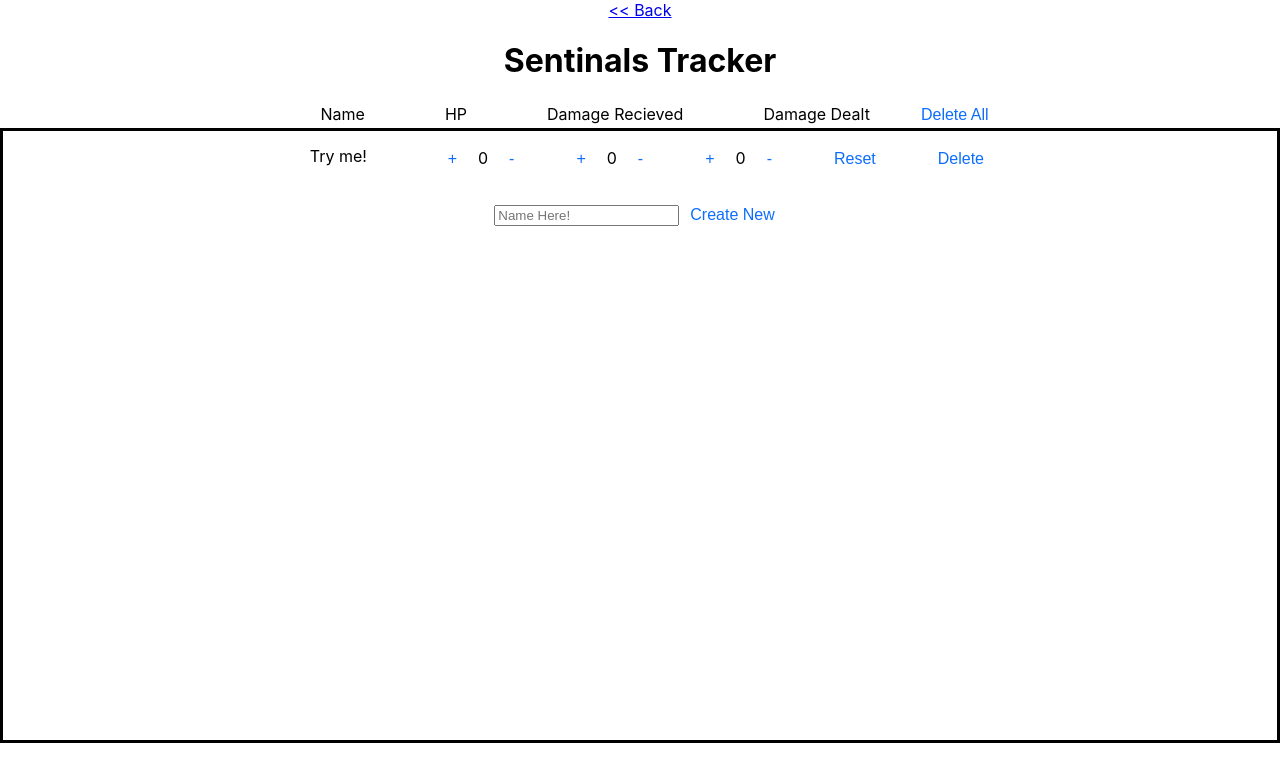
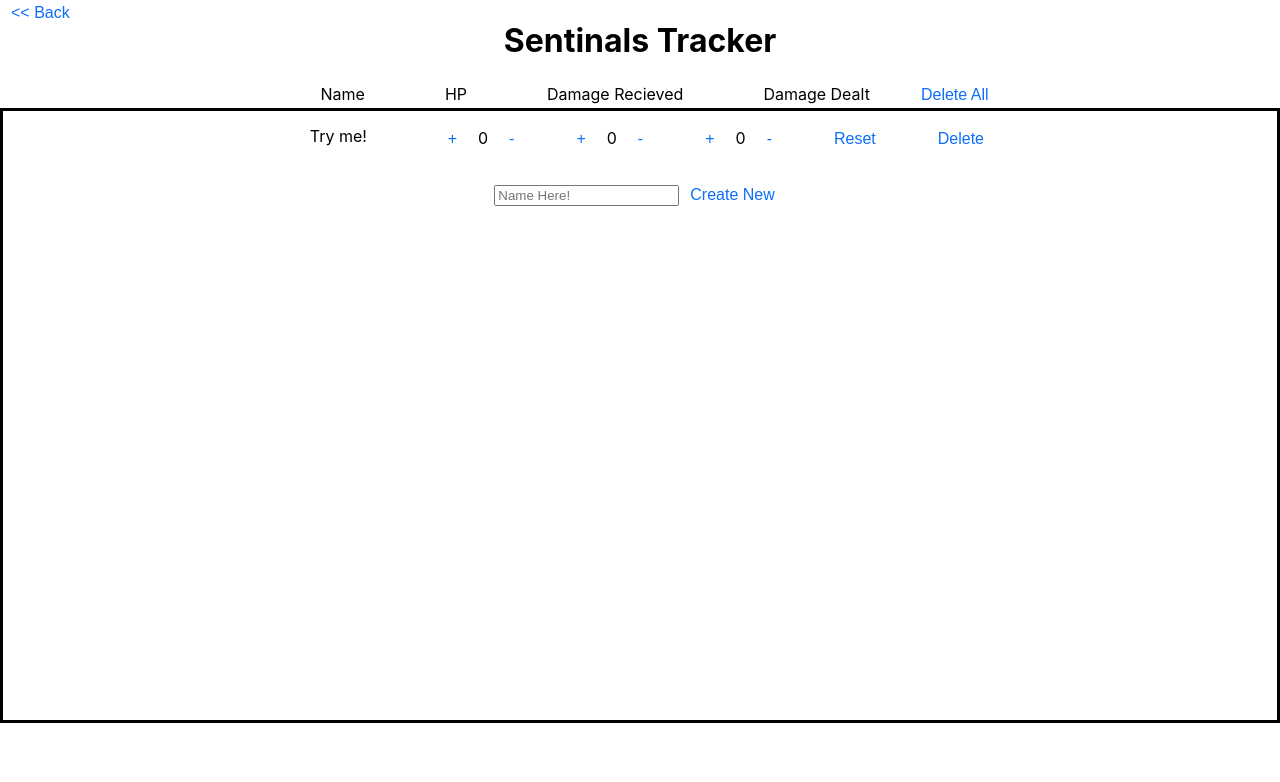
Before and after one commit to IzzyIzaiah/HP-Stuffs, a React (Create React App) app: page / in a window 1280 px wide. Shown: the top 782 px of the page. Built offline with nearby package versions, Linux system fonts and the light colour scheme.

Commit message:
btn position

```diff
--- a/public/index.html
+++ b/public/index.html
@@ -24,7 +24,7 @@
       work correctly both with client-side routing and a non-root public URL.
       Learn how to configure a non-root public URL by running `npm run build`.
     -->
-    <title>React App</title>
+    <title>zays cool hp counter</title>
   </head>
   <body>
     <noscript>You need to enable JavaScript to run this app.</noscript>
--- a/src/App.js
+++ b/src/App.js
@@ -11,9 +11,11 @@ export default function App () {
   return (
     <Wrapper>
       <div>
-        <ListItem>
-          <a href='https://izaiah.pro/'>&lt;&lt; Back</a>
-        </ListItem>
+        <BackLeft>
+          <StyledButton>
+            <LinkBack href='https://izaiah.pro/'>&lt;&lt; Back</LinkBack>
+          </StyledButton>
+        </BackLeft>
         <h1>Sentinals Tracker</h1>
         <ListItem>Name</ListItem>
         <ListItem>HP</ListItem>
@@ -186,6 +188,9 @@ const StyledButton = styled.button`
     background-color: #0d6efd;
     border-color: #0d6efd;
   }
+  & > a:hover {
+    color: #fff;
+  }
 `
 
 const ListItem = styled.span`
@@ -202,3 +207,14 @@ const CounterWrap = styled.div`
     margin: 10px 20px;
   }
 `
+
+const LinkBack = styled.a`
+  text-decoration: none;
+  color: #0d6efd;
+`
+
+const BackLeft = styled.div`
+  position: fixed;
+  left: 0;
+  top: 0;
+`
```
